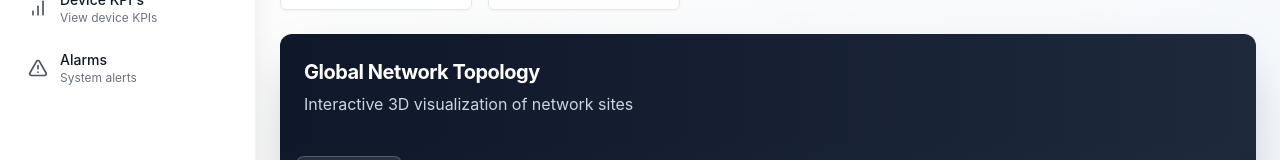
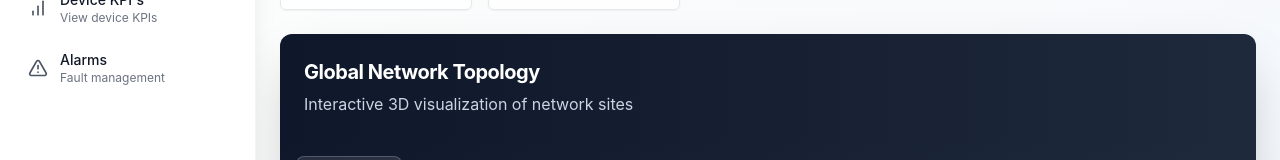
Before and after one commit to Muthu-98/TruSMO, a React (Create React App) app in the folder frontend/: page / in a window 1280 px wide. Shown: the part 362-522 px from the top of the page. Built offline with nearby package versions, Linux system fonts and the light colour scheme.

Commit message:
Modified Alarms pae

```diff
--- a/frontend/src/components/Sidebar.jsx
+++ b/frontend/src/components/Sidebar.jsx
@@ -40,7 +40,7 @@ const sidebarItems = [
     name: 'Alarms',
     href: '/alarms',
     icon: AlertTriangle,
-    description: 'System alerts'
+    description: 'Fault management'
   },
   // {
   //   name: 'Settings',
```
